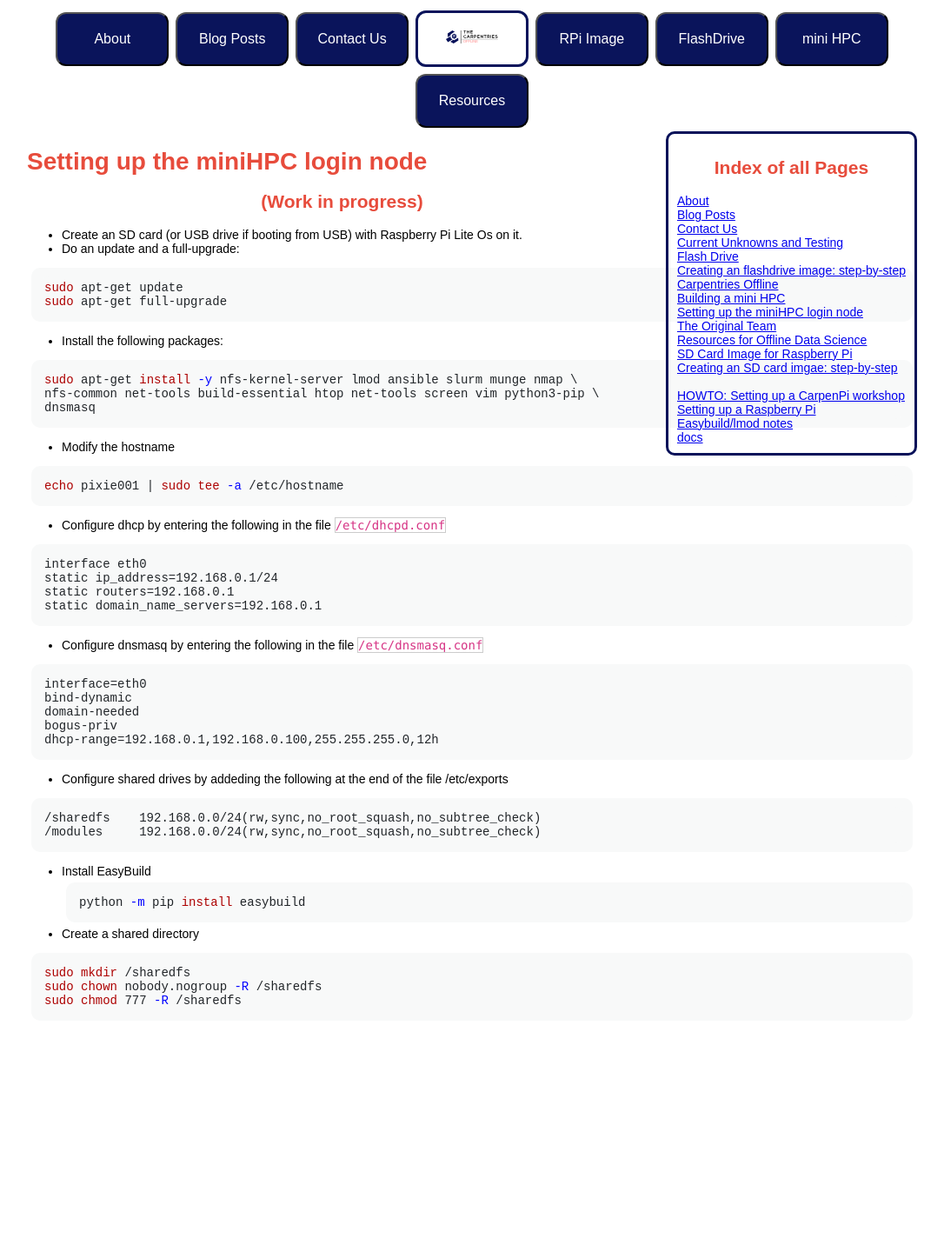
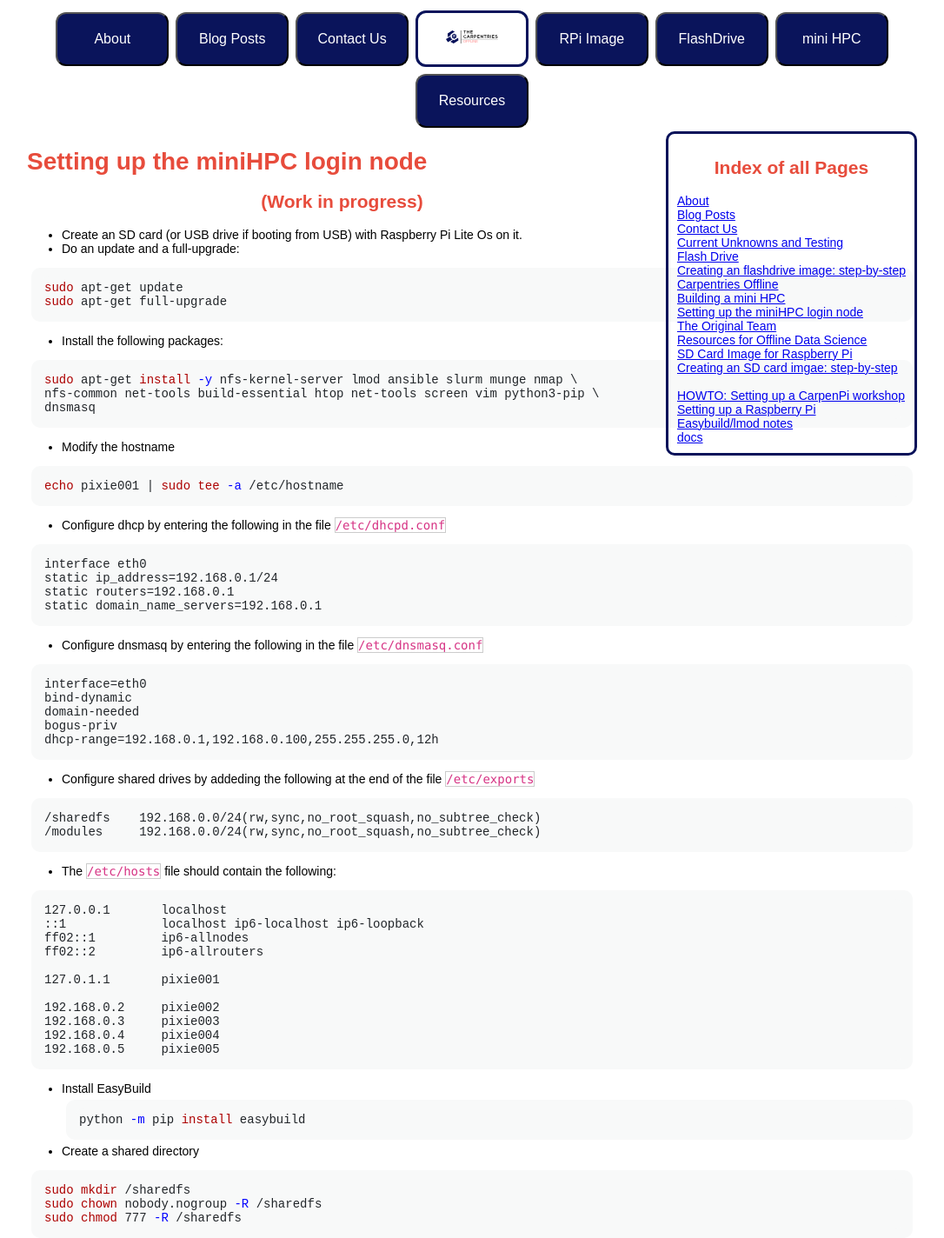
Before and after one commit to carpentriesoffline/CarpentriesOffline.github.io, a Jekyll site: the page built from miniHPC_step_by_step.md, in a window 1280 px wide. Shown: the whole page at 87% size, without its empty margins (97-1183 px from the left). Built offline with Jekyll 4.4.1, drawn with Linux system fonts in a browser that asks for light colours; before the commit the page ends 1174 px from its top, so only the background shows below that.

Commit message:
Update miniHPC_step_by_step.md

````diff
--- a/miniHPC_step_by_step.md
+++ b/miniHPC_step_by_step.md
@@ -48,12 +48,29 @@ bogus-priv
 dhcp-range=192.168.0.1,192.168.0.100,255.255.255.0,12h
 ```
 
-- Configure shared drives by addeding the following at the end of the file /etc/exports
+- Configure shared drives by addeding the following at the end of the file `/etc/exports`
 
 ```bash
 /sharedfs    192.168.0.0/24(rw,sync,no_root_squash,no_subtree_check)
 /modules     192.168.0.0/24(rw,sync,no_root_squash,no_subtree_check)
 ```
+
+- The `/etc/hosts` file should contain the following:
+
+```bash
+127.0.0.1	localhost
+::1		localhost ip6-localhost ip6-loopback
+ff02::1		ip6-allnodes
+ff02::2		ip6-allrouters
+
+127.0.1.1	pixie001
+
+192.168.0.2	pixie002
+192.168.0.3	pixie003
+192.168.0.4	pixie004
+192.168.0.5	pixie005
+```
+
 
 - Install EasyBuild
 ```bash
````
